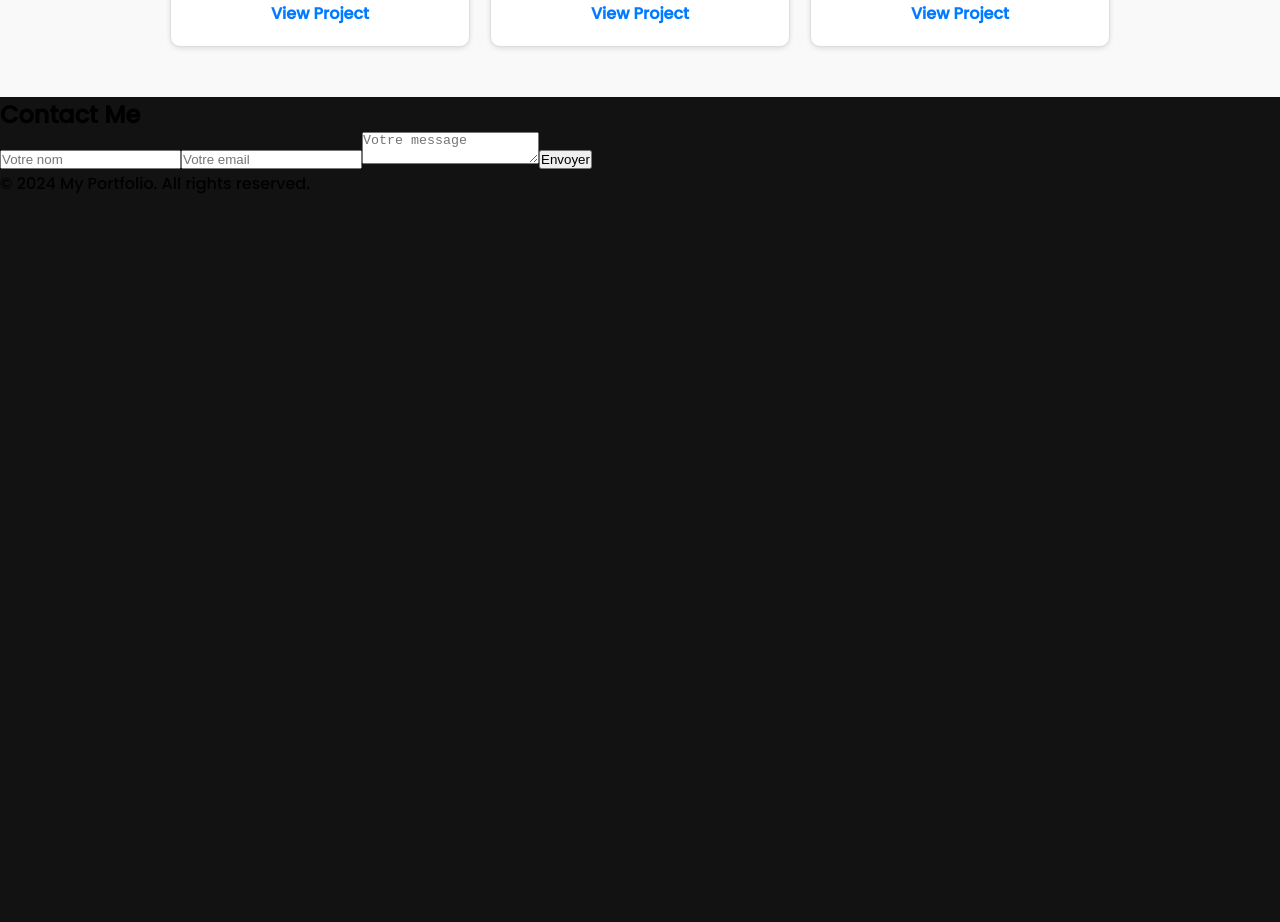
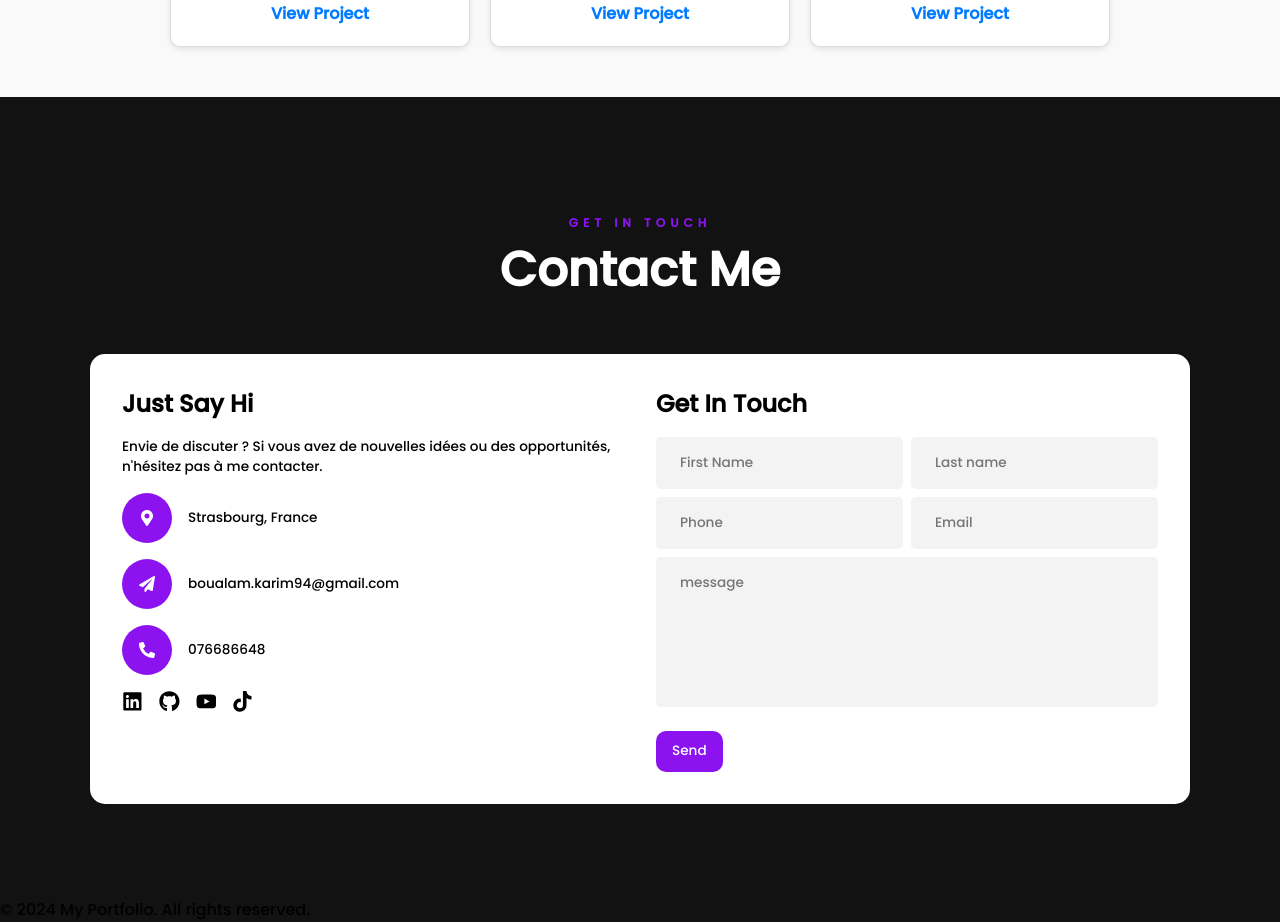
Before and after one commit to karimboualam/portfolio, a React (Create React App) app: page / in a window 1280 px wide. Shown: the part 2400-3322 px from the top of the page. Before the commit the page ends 2596 px from the top, so only its background shows below. Built offline with nearby package versions, Linux system fonts and the light colour scheme.

Commit message:
Ajout de contact .jsx et scss

```diff
--- a/src/components/Contact/Contact.jsx
+++ b/src/components/Contact/Contact.jsx
@@ -1,70 +1,84 @@
-import React, { useState } from "react";
-//import emailjs from "emailjs-com";
-import emailjs from '@emailjs/browser';
+import React from "react";
+import "./Contact.scss";
+import { contacts } from "../../Data/Data";
+import { socialIcons, SosLinks } from  "../../Data/Data";
+import { motion } from "framer-motion";
 
-
-import "./Contact.scss";
-
-function Contact() {
-  const [form, setForm] = useState({ name: "", email: "", message: "" });
-
-  const handleChange = (e) => {
-    setForm({ ...form, [e.target.name]: e.target.value });
-  };
-
-  const handleSubmit = (e) => {
-    e.preventDefault();
-
-    emailjs
-      .send(
-        "YOUR_SERVICE_ID", // Remplacez par votre Service ID EmailJS
-        "YOUR_TEMPLATE_ID", // Remplacez par votre Template ID
-        form,
-        "YOUR_USER_ID" // Remplacez par votre User ID EmailJS
-      )
-      .then(
-        () => {
-          alert("Message envoyé !");
-          setForm({ name: "", email: "", message: "" });
-        },
-        (error) => {
-          console.log(error.text);
-          alert("Une erreur s'est produite, veuillez réessayer.");
-        }
-      );
-  };
-
+const Contact = () => {
   return (
-    <section id="contact" className="contact">
-      <h2>Contact Me</h2>
-      <form onSubmit={handleSubmit}>
-        <input
-          type="text"
-          name="name"
-          placeholder="Votre nom"
-          value={form.name}
-          onChange={handleChange}
-          required
-        />
-        <input
-          type="email"
-          name="email"
-          placeholder="Votre email"
-          value={form.email}
-          onChange={handleChange}
-          required
-        />
-        <textarea
-          name="message"
-          placeholder="Votre message"
-          value={form.message}
-          onChange={handleChange}
-          required
-        />
-        <button type="submit">Envoyer</button>
-      </form>
-    </section>
+    <div className="container" id="contact">
+      <motion.div
+        initial={{ opacity: 0 }}
+        whileInView={{ y: [-50, 0], opacity: 1 }}
+        className="title"
+      >
+        <span>get in touch</span>
+        <h1>Contact Me</h1>
+      </motion.div>
+      <div className="contact_form">
+        <motion.div
+          initial={{ x: 0, opacity: 0 }}
+          whileInView={{ x: [-150, 0], opacity: 1 }}
+          transition={{ duration: 1 }}
+          className="contact_left_container"
+        >
+          <h3>Just Say Hi</h3>
+          <p className="contact_text">
+            Envie de discuter ? Si vous avez de nouvelles idées ou des
+            opportunités, n'hésitez pas à me contacter.
+          </p>
+          {contacts.map((contact) => {
+            return (
+              <div className="contact_left" key={contact.id}>
+                <div className="icon">{contact.icon}</div>
+                <p>{contact.infoText}</p>
+              </div>
+            );
+          })}
+          <div className="social_icons">
+            {socialIcons.map((socialIcon, index) => {
+              return (
+                <div key={index}>
+                  <a
+                    href={SosLinks[index]}
+                    style={{ textDecoration: "none", color: "inherit" }}
+                  >
+                    {socialIcon}
+                  </a>
+                </div>
+              );
+            })}
+          </div>
+        </motion.div>
+        <motion.div
+          initial={{ x: 0, opacity: 0 }}
+          whileInView={{ x: [150, 0], opacity: 1 }}
+          transition={{ duration: 1 }}
+          className="contact_right"
+        >
+          <h3>Get In Touch</h3>
+          <div className="row">
+            <input type="text" placeholder="First Name" />
+            <input type="text" placeholder="Last name" />
+          </div>
+          <div className="row">
+            <input type="text" placeholder="Phone" />
+            <input type="email" placeholder="Email" />
+          </div>
+          <div className="row">
+            <textarea placeholder="message"></textarea>
+          </div>
+          <motion.div
+            whileHover={{ scale: 1.1 }}
+            transition={{ duration: 0.3 }}
+            className="btn"
+          >
+            <a href="#">Send</a>
+          </motion.div>
+        </motion.div>
+      </div>
+    </div>
   );
-}
+};
 
 export default Contact;
--- a/src/components/Contact/Contact.scss
+++ b/src/components/Contact/Contact.scss
@@ -0,0 +1,116 @@
+.contact_form {
+    display: grid;
+    grid-template-columns: repeat(2,1fr);
+    background: #fff;
+    padding: 2rem;
+    border-radius: 15px;
+    max-width: 1100px;
+    margin-left: auto;
+    margin-right: auto;
+    gap: 2rem;
+    overflow: hidden;
+
+    @media screen and (max-width: 700px) {
+        grid-template-columns: 1fr;
+    }
+
+    .contact_left_container {
+        h3 {
+            font-size: 1.5rem;
+            margin-bottom: 1rem;
+        }
+
+        .contact_text {
+            font-size: 0.85rem;
+            margin-bottom: 1rem;
+
+        }
+        .contact_left {
+            display: flex;
+            align-items: center;
+            margin-top: 1rem;
+            .icon {
+            width: 50px;
+            height: 50px;
+            background: #8c12f0;
+            color: #fff;
+            display: flex;
+            justify-content: center;
+            align-items: center;
+            border-radius: 50%;
+            margin-right: 1rem;
+        }
+           p {
+            font-size: 0.85rem;
+           }
+        }
+        .social_icons {
+            display: flex;
+            margin-top: 1rem;
+
+            div {
+                margin-right: 1rem;
+                cursor: pointer;
+
+                &:hover {
+                    opacity: 0.8;
+                }
+
+                svg {
+                    font-size: 1.3rem;
+                }
+            }
+        }
+
+
+    }
+    .contact_right {
+        h3 {
+            font-size: 1.5rem;
+            margin-bottom: 1rem;
+        }
+        .row {
+            width: 100%;
+            display: grid;
+            grid-template-columns: repeat(auto-fit, minmax(150px,1fr));
+            gap: 0.5rem;
+
+            input {
+                border: none;
+                outline: none;
+                margin-bottom: 0.5rem;
+                padding: 1rem 1.5rem;
+                background: #f3f3f3;
+                border-radius: 5px;
+                font-size: 0.85rem;
+                font-family: "Poppins";
+            }
+            textarea {
+                border: none;
+                outline: none;
+                margin-bottom: 0.5rem;
+                padding: 1rem 1.5rem;
+                background: #f3f3f3;
+                border-radius: 5px;
+                resize: none;
+                min-height: 150px;
+                font-size: 0.85rem;
+                font-family: "Poppins";
+            }
+        }
+
+        .btn {
+            margin-top: 1rem;
+            background: #8c12f0;
+            padding: 0.65rem 1rem;
+            border-radius: 10px;
+            font-size: 0.85rem;
+            width: 4.2rem;
+        }
+        a {
+            text-decoration: none;
+            color: #fff;
+            text-transform: capitalize;
+        }
+    }
+}
```
